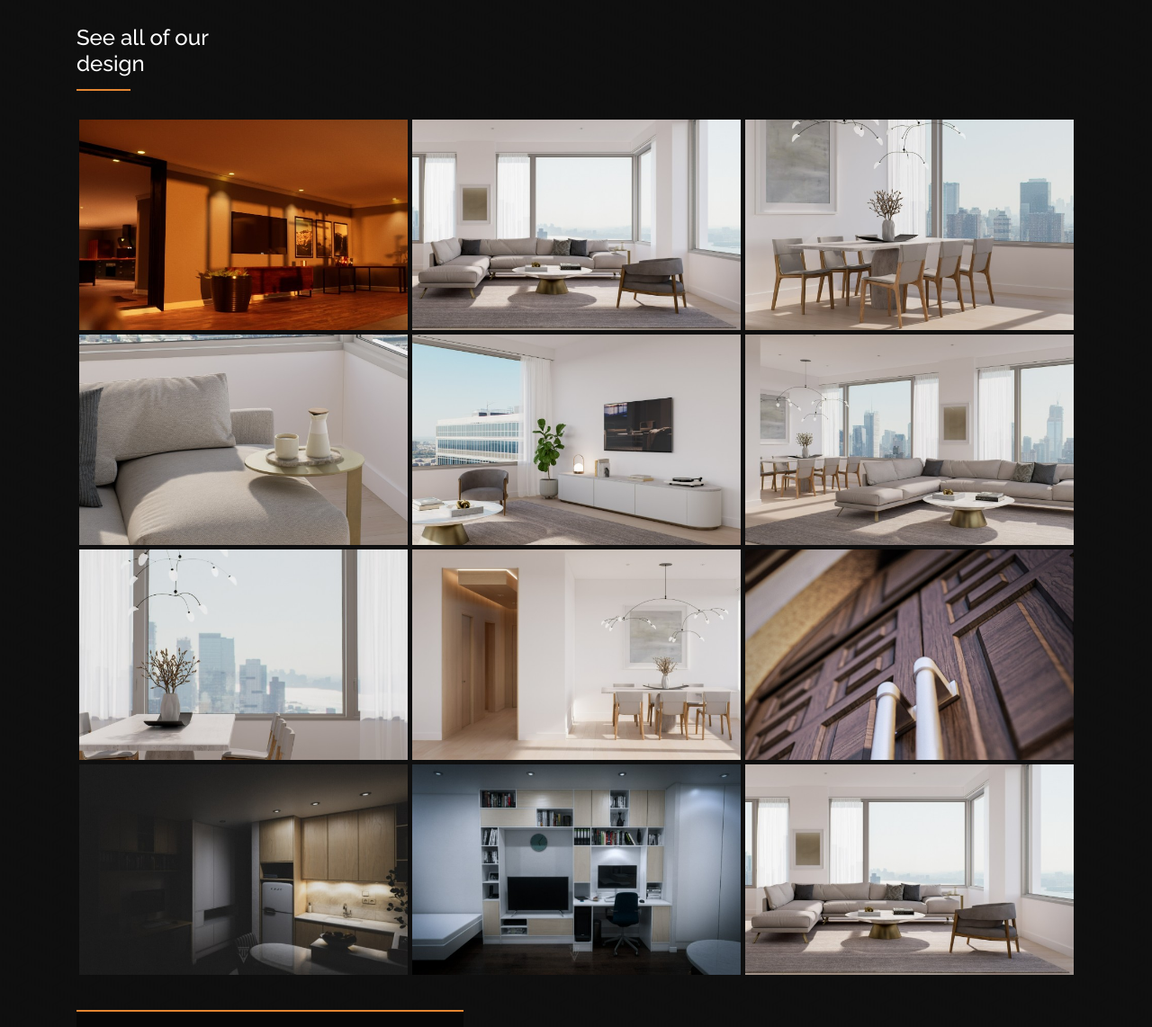
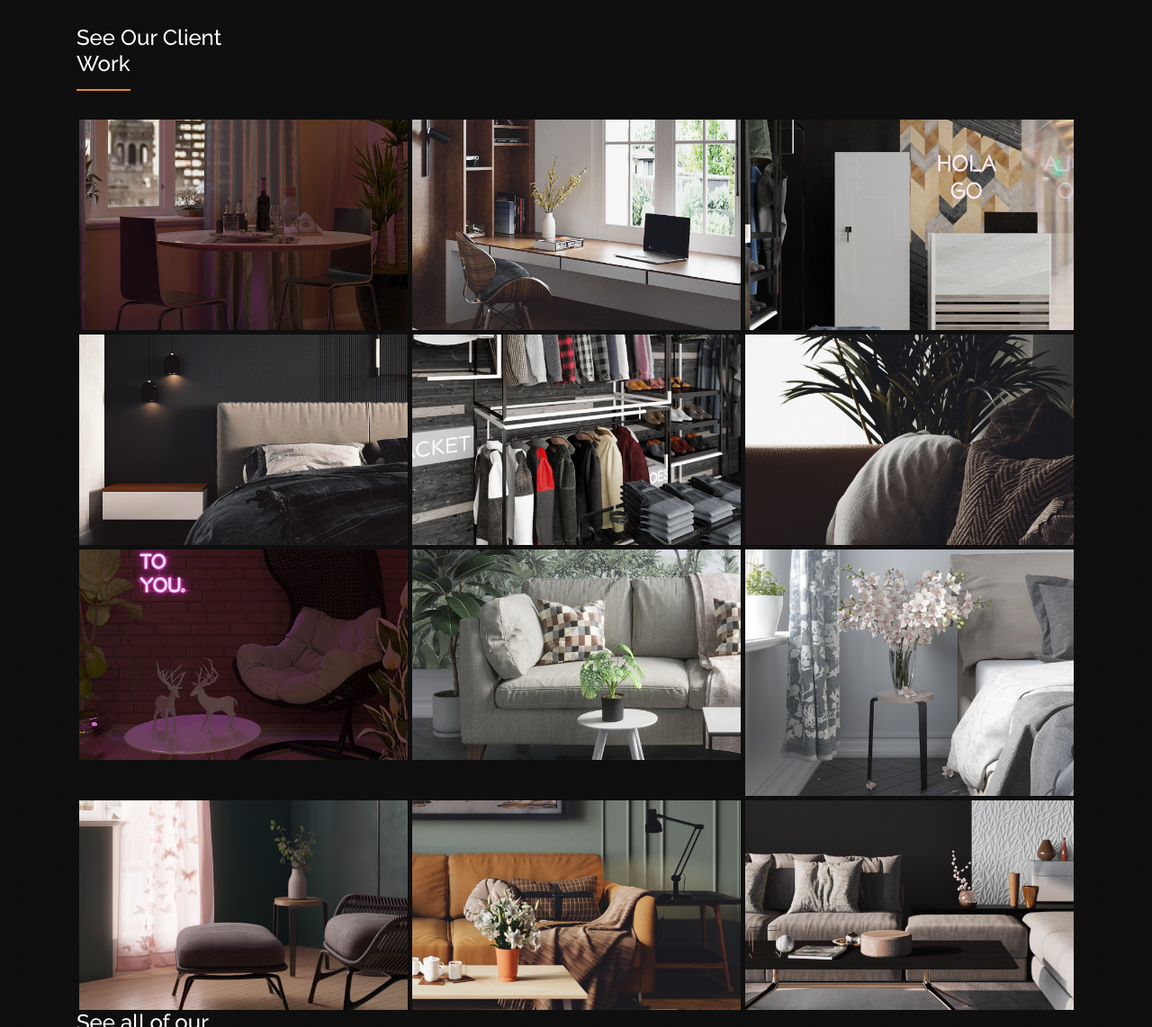
Before and after one commit to rodrigoexehost/rodrigoexehost.github.io, a plain HTML site: page interior.html in a window 1280 px wide. Shown: the part 2332-3474 px from the top of the page at 90% size. Drawn offline with nearby package versions, Linux system fonts and the light colour scheme; some packages are replaced by stand-ins of ours.

Commit message:
Interior Part Done _part1

```diff
--- a/interior.html
+++ b/interior.html
@@ -349,6 +349,172 @@
 
 
 
+
+
+
+
+
+
+
+
+
+
+
+
+
+
+<!-- ALL SECTION-->
+
+
+<div class="row tiny-margin">
+    <div class="col-md-11">
+        <h2 class="short-hr-left">See Our Client Work</h2>
+           </div>
+</div>
+<div class="grid-gallery">
+    <div class="row">
+        <div class="col-md-4 gallery-item">
+            <a href="interior/1k.jpg" data-lightbox="studio_gallery">
+                <div class="overlay gallery">
+                    <i class="fa fa-picture-o fa-3x"></i>
+                </div>
+                <img src="images/placeholder.jpg" data-src="interior/1k.jpg" class="img-fluid b-lazy" alt="">
+            </a>
+        </div>
+        <div class="col-md-4 gallery-item">
+            <a href="interior/2k.jpg" data-lightbox="studio_gallery">
+                <div class="overlay gallery">
+                    <i class="fa fa-picture-o fa-3x"></i>
+                </div>
+                <img src="images/placeholder.jpg" data-src="interior/2k.jpg" class="img-fluid b-lazy" alt="">
+            </a>
+        </div>
+        <div class="col-md-4 gallery-item">
+            <a href="interior/3k.jpg" data-lightbox="studio_gallery">
+                <div class="overlay gallery">
+                    <i class="fa fa-picture-o fa-3x"></i>
+                </div>
+                <img src="images/placeholder.jpg" data-src="interior/3k.jpg" class="img-fluid b-lazy" alt="">
+            </a>
+        </div>
+    </div>
+    <div class="row">
+        <div class="col-md-4 gallery-item">
+            <a href="interior/4k.jpg" data-lightbox="studio_gallery">
+                <div class="overlay gallery">
+                    <i class="fa fa-picture-o fa-3x"></i>
+                </div>
+                <img src="images/placeholder.jpg" data-src="interior/4k.jpg" class="img-fluid b-lazy" alt="">
+            </a>
+        </div>
+        <div class="col-md-4 gallery-item">
+            <a href="interior/5k.jpg" data-lightbox="studio_gallery">
+                <div class="overlay gallery">
+                    <i class="fa fa-picture-o fa-3x"></i>
+                </div>
+                <img src="images/placeholder.jpg" data-src="interior/5k.jpg" class="img-fluid b-lazy" alt="">
+            </a>
+        </div>
+        <div class="col-md-4 gallery-item">
+            <a href="interior/6k.jpg" data-lightbox="studio_gallery">
+                <div class="overlay gallery">
+                    <i class="fa fa-picture-o fa-3x"></i>
+                </div>
+                <img src="images/placeholder.jpg" data-src="interior/6k.jpg" class="img-fluid b-lazy" alt="">
+            </a>
+        </div>
+    </div>
+
+<div class="row">
+        <div class="col-md-4 gallery-item">
+            <a href="interior/7k.jpg" data-lightbox="studio_gallery">
+                <div class="overlay gallery">
+                    <i class="fa fa-picture-o fa-3x"></i>
+                </div>
+                <img src="images/placeholder.jpg" data-src="interior/7k.jpg" class="img-fluid b-lazy" alt="">
+            </a>
+        </div>
+        <div class="col-md-4 gallery-item">
+            <a href="interior/8k.jpg" data-lightbox="studio_gallery">
+                <div class="overlay gallery">
+                    <i class="fa fa-picture-o fa-3x"></i>
+                </div>
+                <img src="images/placeholder.jpg" data-src="interior/8k.jpg" class="img-fluid b-lazy" alt="">
+            </a>
+        </div>
+        <div class="col-md-4 gallery-item">
+            <a href="interior/9k.jpg" data-lightbox="studio_gallery">
+                <div class="overlay gallery">
+                    <i class="fa fa-picture-o fa-3x"></i>
+                </div>
+                <img src="images/placeholder.jpg" data-src="interior/9k.jpg" class="img-fluid b-lazy" alt="">
+            </a>
+        </div>
+    </div>
+
+
+
+<div class="row">
+        <div class="col-md-4 gallery-item">
+            <a href="interior/10k.jpg" data-lightbox="studio_gallery">
+                <div class="overlay gallery">
+                    <i class="fa fa-picture-o fa-3x"></i>
+                </div>
+                <img src="images/placeholder.jpg" data-src="interior/10k.jpg" class="img-fluid b-lazy" alt="">
+            </a>
+        </div>
+        <div class="col-md-4 gallery-item">
+            <a href="interior/11k.jpg" data-lightbox="studio_gallery">
+                <div class="overlay gallery">
+                    <i class="fa fa-picture-o fa-3x"></i>
+                </div>
+                <img src="images/placeholder.jpg" data-src="interior/11k.jpg" class="img-fluid b-lazy" alt="">
+            </a>
+        </div>
+        <div class="col-md-4 gallery-item">
+            <a href="interior/12k.jpg" data-lightbox="studio_gallery">
+                <div class="overlay gallery">
+                    <i class="fa fa-picture-o fa-3x"></i>
+                </div>
+                <img src="images/placeholder.jpg" data-src="interior/12k.jpg" class="img-fluid b-lazy" alt="">
+            </a>
+        </div>
+    </div>
+
+
+</div
+
+
+
+
+
+
+
+
+
+
+
+
+
+
+
+
+
+
+
+
+
+
+
+
+
+
+
+
+
+<!-- ALL SECTION-->
+
+
 <div class="row tiny-margin">
                 <div class="col-md-11">
                     <h2 class="short-hr-left">See all of our design</h2>
@@ -485,7 +651,7 @@
             <div class="container">
                 <div class="row">
                     <div class="col-md-12">
-                        <p id="copyright">&copy; Atypical Themes <span id="year"> </span></p><!-- Copyright Text -->
+                        <p id="copyright">&copy; Fardin <span id="year"> </span></p><!-- Copyright Text -->
                         <ul class="social-links"> <!-- Social Media Icons -->
                             <li><a href="#"><i class="fa fa-facebook fa-lg icon-social"></i></a></li>
                             <li><a href="#"><i class="fa fa-twitter  fa-lg icon-social"></i></a></li>
@@ -514,5 +680,4 @@
     <script src="https://maps.googleapis.com/maps/api/js?key=AIzaSyA0K1n4Y5N2SwIeHETzvqP5ycEMdr-QLAA"></script>
 </body>
 
-<!-- Mirrored from www.atypicalthemes.com/portfolio/strider_demo/pages/StriderDark/Animated/index.html by HTTrack Website Copier/3.x [XR&CO'2014], Sat, 25 Mar 2023 16:58:03 GMT -->
 </html>
```
Also changed, not shown: index.html (+26 -2 lines), interior/10k.jpg (added), interior/11k.jpg (added), interior/12k.jpg (added), interior/1k.jpg (added), interior/2k.jpg (added), interior/3k.jpg (added), interior/4k.jpg (added), interior/5k.jpg (added), interior/6.jpg (added), interior/6k.jpg (added), interior/7k.jpg (added), interior/8k.jpg (added), interior/9k.jpg (added).
